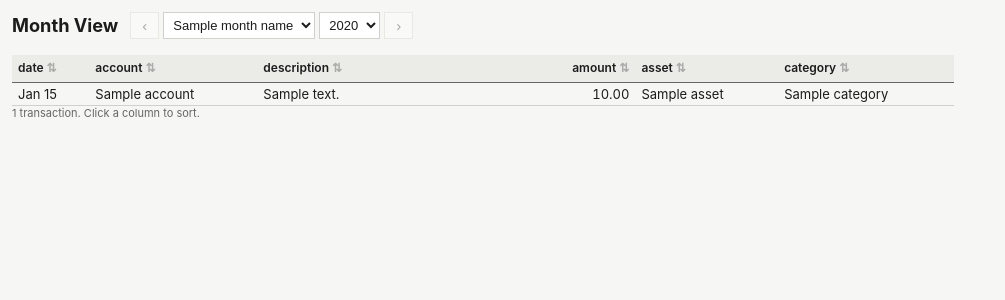
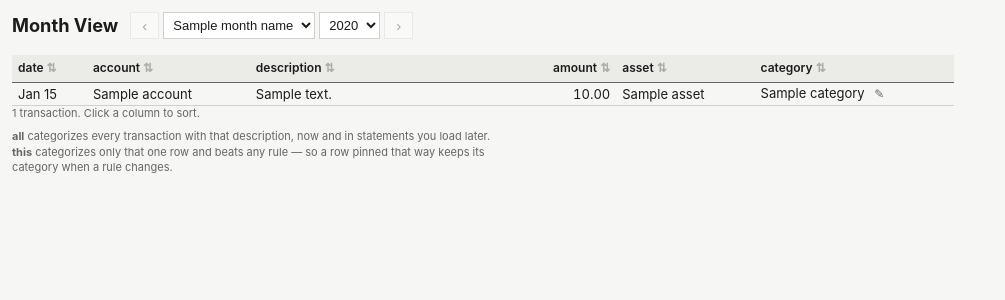
Before and after one commit to nequals30/goblinvest, a FastAPI app: template src/goblinvest/templates/month.html in a window 1280 px wide. Shown: the top 300 px of the page, without its empty margins (0-1005 px from the left). Run offline with FastAPI, Linux system fonts and the light colour scheme; the template is opened without the code that fills it: most values are stand-ins (such as "Sample title", 1, 10 or a date in 2020).

Commit message:
categorization from UI

```diff
--- a/src/goblinvest/routes/pages.py
+++ b/src/goblinvest/routes/pages.py
@@ -3,7 +3,10 @@
 No finance logic here — these are thin renderers over what core returns.
 """
 
-from fastapi import APIRouter, HTTPException, Request, status
+from typing import Annotated
+
+from fastapi import APIRouter, Form, HTTPException, Request, status
+from fastapi.responses import RedirectResponse
 
 from goblinvest import months, vaults
 from goblinvest.auth import Conn, CurrentUser
@@ -25,6 +28,10 @@ PLACEHOLDERS = {
 }
 
 
+def _redirect(to: str) -> RedirectResponse:
+    return RedirectResponse(to, status_code=status.HTTP_303_SEE_OTHER)
+
+
 def _placeholder(request: Request, user, nav, heading: str, blurb: str):
     return page(request, "placeholder.html", user, nav, heading=heading, blurb=blurb)
 
@@ -44,6 +51,7 @@ def _rows(frame) -> list[dict]:
     pandas types. No arithmetic here — the numbers pass through untouched."""
     return [
         {
+            "id": int(row.transaction_id),
             "date": row.date.date(),
             "account": row.account_name,
             "description": row.description,
@@ -71,15 +79,26 @@ def _selected_month(available: list[months.Month], y: int | None, mo: int | None
     return months.clamp(chosen.shifted(step), first, last)
 
 
-@router.get("/month")
-def month_view(
+def _month_page(
     request: Request,
-    user: CurrentUser,
-    nav: Nav,
+    user,
+    nav,
     y: int | None = None,
     mo: int | None = None,
     step: int = 0,
+    *,
+    edit: int | None = None,
+    error: str = "",
+    status_code: int = 200,
 ):
+    """Month View, rendered from scratch. The GET calls this; so does any POST
+    that has something to say instead of redirecting.
+
+    `edit` is the transaction whose category cell is open for editing. Rows that
+    are still unclassified always render the editor; a classified row renders
+    its category as text until its pencil is clicked, which is a plain GET back
+    to this page. That keeps one `<select>` on the page instead of one per row.
+    """
     try:
         with vaults.open_vault(user.id) as vault:
             summary = vaults.summary(vault)
@@ -94,6 +113,8 @@ def month_view(
                 if selected is not None
                 else []
             )
+            # Every defined category, for the dropdown in each row.
+            categories = [str(name) for name in vault.list_categories()["category_name"]]
     except vaults.VaultMissing:
         return page(request, "month.html", user, nav, no_vault=True, years=[], rows=[])
 
@@ -108,7 +129,77 @@ def month_view(
         has_older=selected is not None and selected > available[0],
         has_newer=selected is not None and selected < available[-1],
         rows=rows,
+        categories=categories,
+        edit=edit,
+        error=error,
+        status_code=status_code,
     )
+
+
+@router.get("/month")
+def month_view(
+    request: Request,
+    user: CurrentUser,
+    nav: Nav,
+    y: int | None = None,
+    mo: int | None = None,
+    step: int = 0,
+    edit: int | None = None,
+):
+    return _month_page(request, user, nav, y, mo, step, edit=edit)
+
+
+# --- categorizing from the month table ---------------------------------------
+#
+# Two buttons per row, two core calls. "all like this" is a rule keyed on the
+# description; "just this one" is an exception keyed on the whole transaction.
+# Which one runs is which button was pressed — nothing here decides it, and
+# nothing here knows what a category means.
+
+
+@router.post("/month/categorize")
+def categorize(
+    request: Request,
+    user: CurrentUser,
+    nav: Nav,
+    y: Annotated[int, Form()],
+    mo: Annotated[int, Form()],
+    scope: Annotated[str, Form()],
+    account: Annotated[str, Form()],
+    date: Annotated[str, Form()],
+    description: Annotated[str, Form()],
+    amount: Annotated[float, Form()],
+    asset: Annotated[str, Form()],
+    # Defaulted, not required: an empty <select> submits as a *missing* field,
+    # and a 422 is the wrong answer to "you didn't pick one".
+    category: Annotated[str, Form()] = "",
+    tid: Annotated[int, Form()] = 0,
+):
+    # The row's id only steers the page: it lands the browser back on the row
+    # (#t<id>), and on an error it keeps that row's editor open.
+    back = f"/month?y={y}&mo={mo}" + (f"#t{tid}" if tid else "")
+    if not category.strip():
+        return _month_page(
+            request, user, nav, y, mo, edit=tid, error="Pick a category first.", status_code=400
+        )
+    try:
+        with vaults.open_vault(user.id) as vault:
+            if scope == "all":
+                vault.set_category_rule(description, category)
+            else:
+                # The natural key of one transaction, straight back out of the
+                # row it was rendered from. The asset goes with it: core reads
+                # `assets=None` as the base currency, not "any".
+                vault.set_category_exception(
+                    account, date, description, amount, category, assets=asset
+                )
+    except vaults.VaultMissing:
+        return _redirect(back)
+    except vaults.CORE_ERRORS as exc:
+        return _month_page(
+            request, user, nav, y, mo, edit=tid, error=vaults.explain(exc), status_code=400
+        )
+    return _redirect(back)
 
 
 @router.get("/dashboard")
--- a/src/goblinvest/static/styles.css
+++ b/src/goblinvest/static/styles.css
@@ -226,6 +226,36 @@ table.grid th[aria-sort] .sort-btn::after { content: " ⇅"; opacity: 0.3; }
 table.grid th[aria-sort="ascending"] .sort-btn::after { content: " ↑"; opacity: 1; }
 table.grid th[aria-sort="descending"] .sort-btn::after { content: " ↓"; opacity: 1; }
 
+/* categorizing, in the Month View table
+   The flex goes on the <form>, never on the <td>: a flex table cell drops out
+   of table layout and its border and baseline stop matching the row. */
+table.grid td.cat { padding: 1px 6px; }
+.cat-form { display: flex; gap: 3px; align-items: center; }
+.cat-form select {
+  border: 1px solid var(--border);
+  background: var(--panel);
+  color: var(--fg);
+  font-size: 12px;
+  padding: 1px 2px;
+  max-width: 15ch;
+}
+/* Nothing chosen yet — visible at a glance down the column, without shouting. */
+.cat-form select.unset { color: var(--muted); font-style: italic; }
+
+/* A settled category: its name, and a pencil that opens the editor for it. */
+table.grid td.cat a.edit {
+  color: var(--muted);
+  text-decoration: none;
+  margin-left: 6px;
+  font-size: 12px;
+}
+table.grid td.cat a.edit:hover { color: var(--accent); }
+table.grid td.cat a.edit:focus-visible { outline: 2px solid var(--accent); outline-offset: 1px; }
+/* Beats `table.grid button` on specificity, which is the point. */
+table.grid .cat-form button { padding: 1px 5px; font-size: 11px; }
+
+.cat-foot { margin-top: 10px; max-width: 70ch; }
+
 .pager {
   display: flex;
   align-items: center;
--- a/src/goblinvest/templates/month.html
+++ b/src/goblinvest/templates/month.html
@@ -39,6 +39,8 @@
   {% endif %}
 </div>
 
+{% if error %}<div class="error">{{ error }}</div>{% endif %}
+
 {% if no_vault %}
 <p class="muted">No vault yet. It's created when you sign up — this account predates that.</p>
 {% elif not years %}
@@ -66,7 +68,44 @@
         <td class="num {% if row.amount < 0 %}neg{% endif %}"
             data-sort="{{ row.amount }}">{{ "{:,.2f}".format(row.amount) }}</td>
         <td>{{ row.asset }}</td>
-        <td class="{% if row.category == 'unclassified' %}muted{% endif %}">{{ row.category }}</td>
+        {# Unclassified rows are the work, so they carry the editor. A row that
+           already has a category is just its name until the pencil is clicked,
+           which is a GET back here with ?edit=<id> — so one row at a time holds
+           a <select>, not all thirty. data-sort keeps the column sortable: the
+           script would otherwise read every <option> as the cell's text. #}
+        {% set unset = row.category == "unclassified" %}
+        <td class="cat" id="t{{ row.id }}" data-sort="{{ row.category }}">
+          {% if not unset and row.id != edit %}
+          <span class="cat-name">{{ row.category }}</span>
+          <a class="edit" title="change category"
+             href="/month?y={{ selected.year }}&amp;mo={{ selected.month }}&amp;edit={{ row.id }}#t{{ row.id }}"
+             ><span class="sr-only">change category</span>✎</a>
+          {% else %}
+          <form method="post" action="/month/categorize" class="cat-form">
+            <input type="hidden" name="y" value="{{ selected.year }}" />
+            <input type="hidden" name="mo" value="{{ selected.month }}" />
+            <input type="hidden" name="tid" value="{{ row.id }}" />
+            <input type="hidden" name="account" value="{{ row.account }}" />
+            <input type="hidden" name="date" value="{{ row.date.isoformat() }}" />
+            <input type="hidden" name="description" value="{{ row.description }}" />
+            <input type="hidden" name="amount" value="{{ row.amount }}" />
+            <input type="hidden" name="asset" value="{{ row.asset }}" />
+            <label class="sr-only" for="cat-{{ row.id }}">category</label>
+            <select id="cat-{{ row.id }}" name="category" class="{% if unset %}unset{% endif %}">
+              {% if unset %}<option value="" selected>unclassified</option>{% endif %}
+              {% for name in categories %}
+              <option value="{{ name }}" {% if name == row.category %}selected{% endif %}>
+                {{ name }}
+              </option>
+              {% endfor %}
+            </select>
+            <button type="submit" name="scope" value="all" {% if not categories %}disabled{% endif %}
+                    title="Categorize every transaction described “{{ row.description }}”">all</button>
+            <button type="submit" name="scope" value="one" {% if not categories %}disabled{% endif %}
+                    title="Categorize only this transaction">this</button>
+          </form>
+          {% endif %}
+        </td>
       </tr>
       {% endfor %}
     </tbody>
@@ -76,6 +115,12 @@
   <p class="muted">No transactions in {{ selected.label }}.</p>
   {% endif %}
   <p class="hint">{{ rows|length }} transaction{{ "" if rows|length == 1 else "s" }}. Click a column to sort.</p>
+
+  <p class="hint cat-foot">
+    <strong>all</strong> categorizes every transaction with that description, now and in
+    statements you load later. <strong>this</strong> categorizes only that one row and beats
+    any rule — so a row pinned that way keeps its category when a rule changes.
+  </p>
 </div>
 {% endif %}
 {% endblock %}
```
Also changed, not shown: src/goblinvest/routes/vault_settings.py (+33 -27 lines), src/goblinvest/templates/settings_vault.html (+0 -17 lines), src/goblinvest/vaults.py (+26 -0 lines), tests/test_categorize.py (added, +270 -0 lines), tests/test_month_view.py (+8 -3 lines), tests/test_vault_settings.py (+33 -0 lines).
